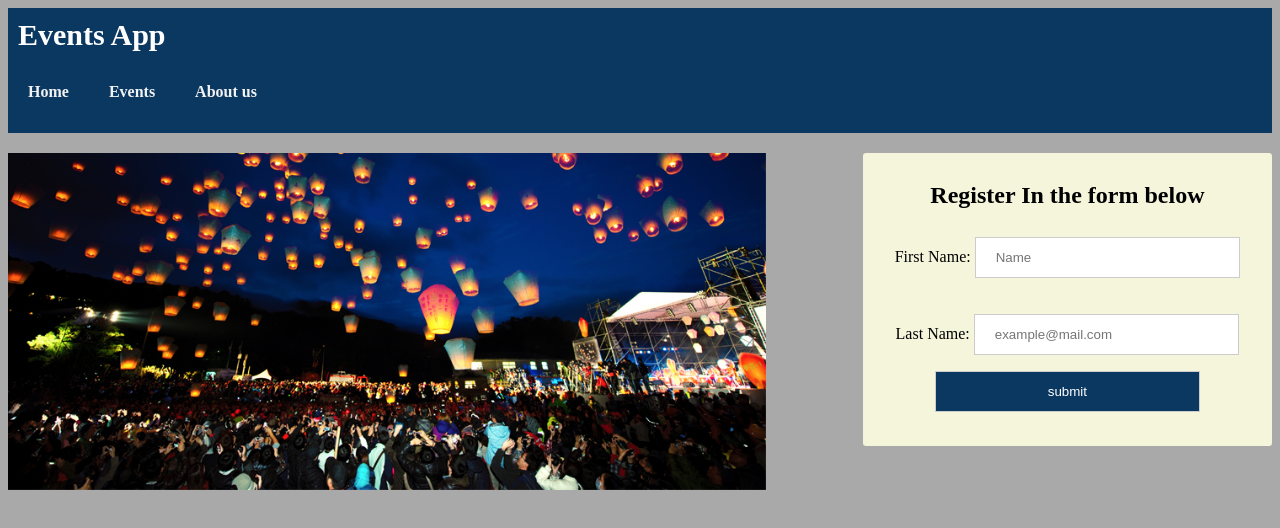
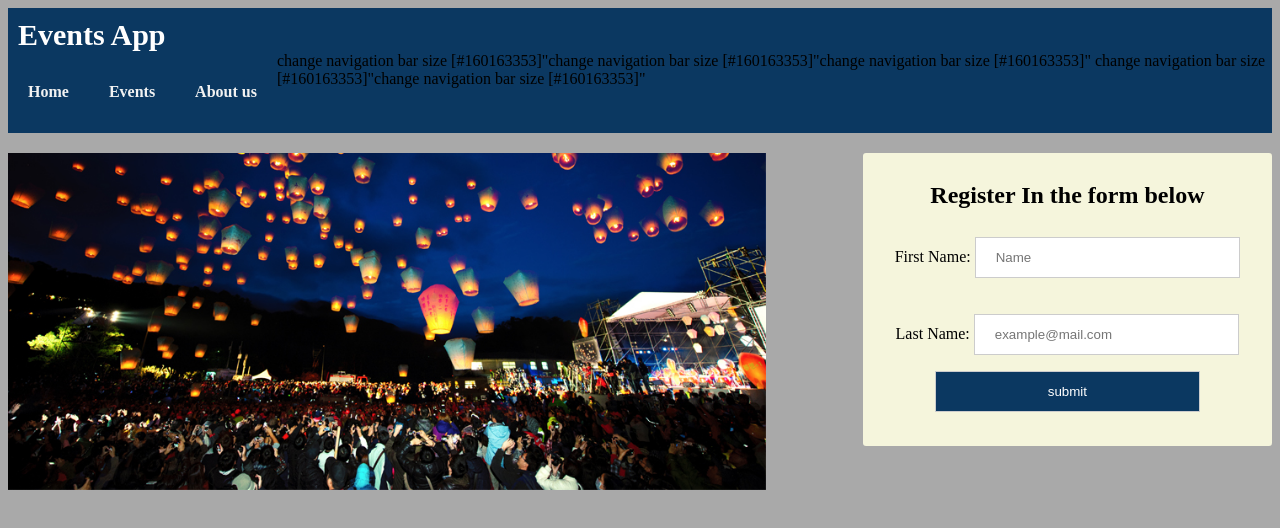
Before and after one commit to mulondo/level-up-35, a plain HTML site: page index.html in a window 1280 px wide. Drawn offline with Linux system fonts and the light colour scheme.

Commit message:
modified [Delivers #160163353]

```diff
--- a/index.html
+++ b/index.html
@@ -15,7 +15,7 @@
                     <a href="#"><h4>Home</h4></a>
                     <a href="#"><h4>Events</h4></a>
                     <a href="#"><h4>About us</h4></a>
-
+                    change navigation bar size [#160163353]"change navigation bar size [#160163353]"change navigation bar size [#160163353]"             change navigation bar size [#160163353]"change navigation bar size [#160163353]"
 
             </div>
 
```
